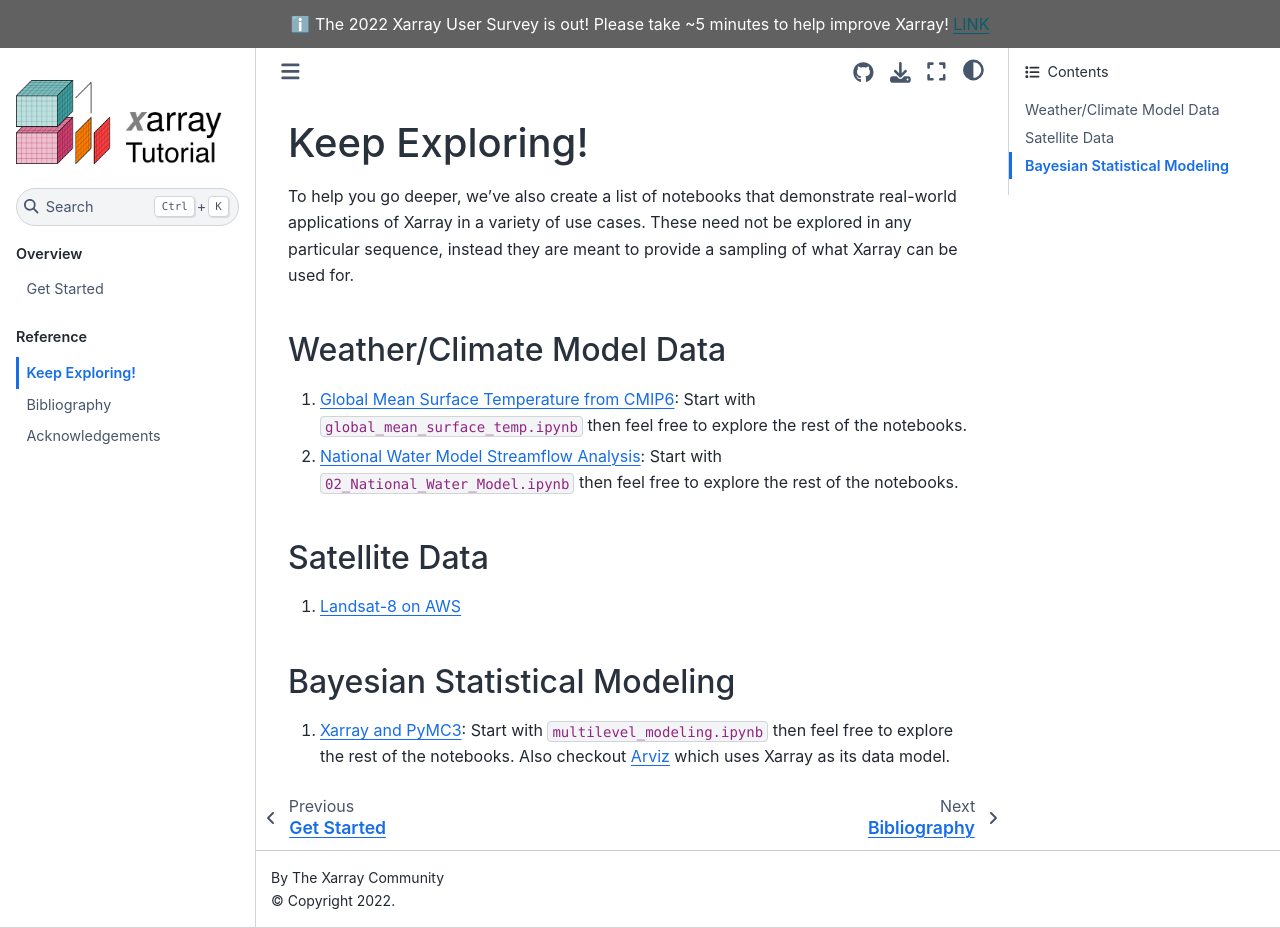
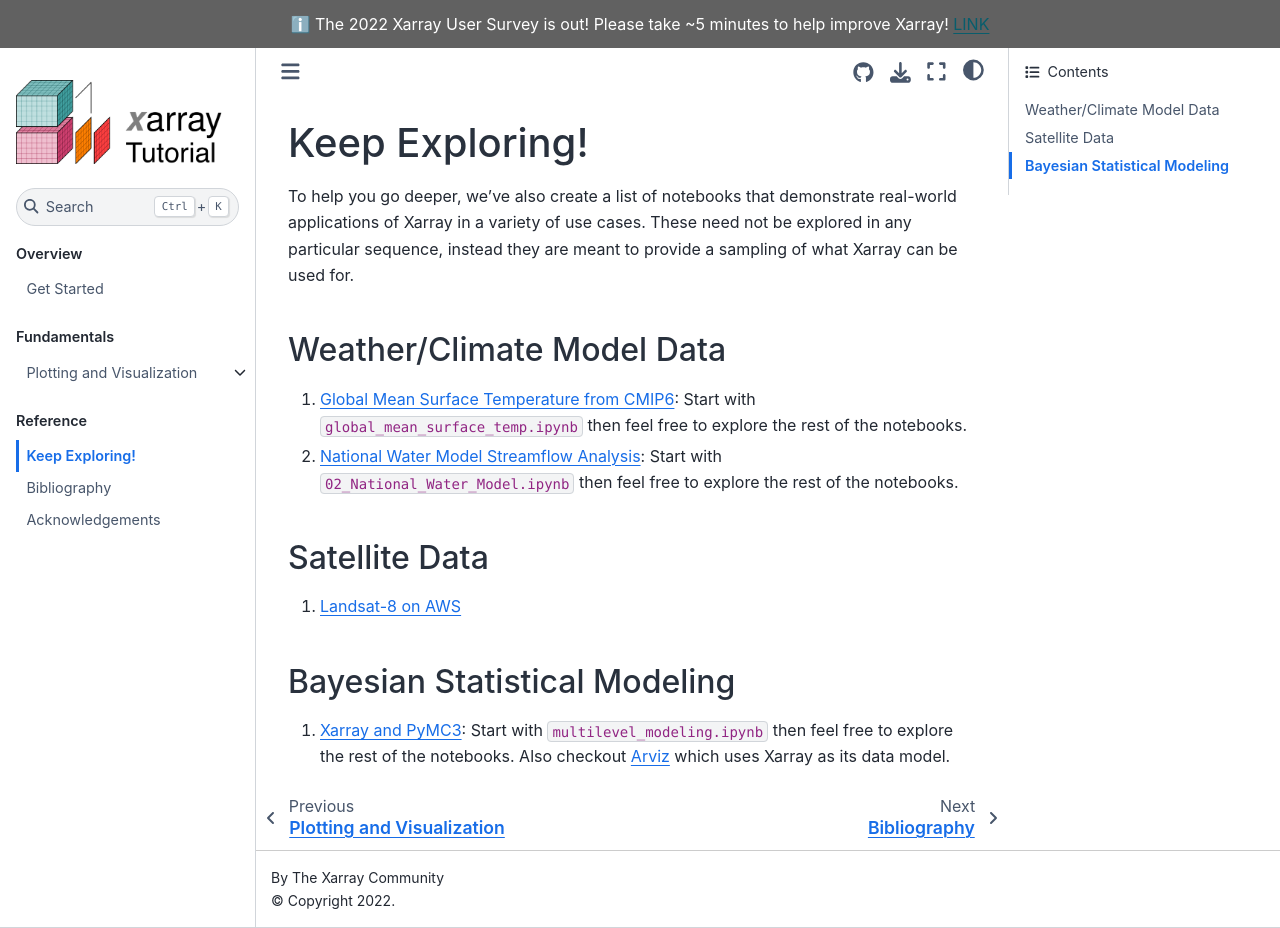
Before and after one commit to xarray-contrib/xarray-tutorial, a Jupyter Book: the page built from reference/resources.md, in a window 1280 px wide and 928 px high. Built offline with Jupyter Book 1.0.4 settings and Sphinx 7.4.7 and the Sphinx Book theme 1.1.4, drawn with Linux system fonts in a browser that asks for light colours; pages that are not in the unit, such as notebooks, are missing from menus; some of the changed lines change nothing that is shown.

Commit message:
Split up plotting notebooks
Closes #89

```diff
--- a/_toc.yml
+++ b/_toc.yml
@@ -16,12 +16,17 @@
       - file: fundamentals/03.1_computation_with_xarray
         sections:
           - file: fundamentals/03.2_groupby_with_xarray
-      - file: fundamentals/04_plotting_and_visualization
+      - file: fundamentals/04.0_plotting.md
+        sections:
+          - file: fundamentals/04.1_basic_plotting
+          - file: fundamentals/04.2_faceting
+          - file: fundamentals/04.3_geographic_plotting
 
   - caption: Intermediate
     chapters:
       - file: intermediate/01-high-level-computation-patterns
       - file: intermediate/xarray_and_dask
+      - file: intermediate/hvplot
   - caption: Advanced
     chapters:
       - file: advanced/parallelize-custom-functions
--- /dev/null
+++ b/fundamentals/04.0_plotting.md
@@ -0,0 +1 @@
+# Plotting and Visualization
```
Also changed, not shown: 5 other files.
